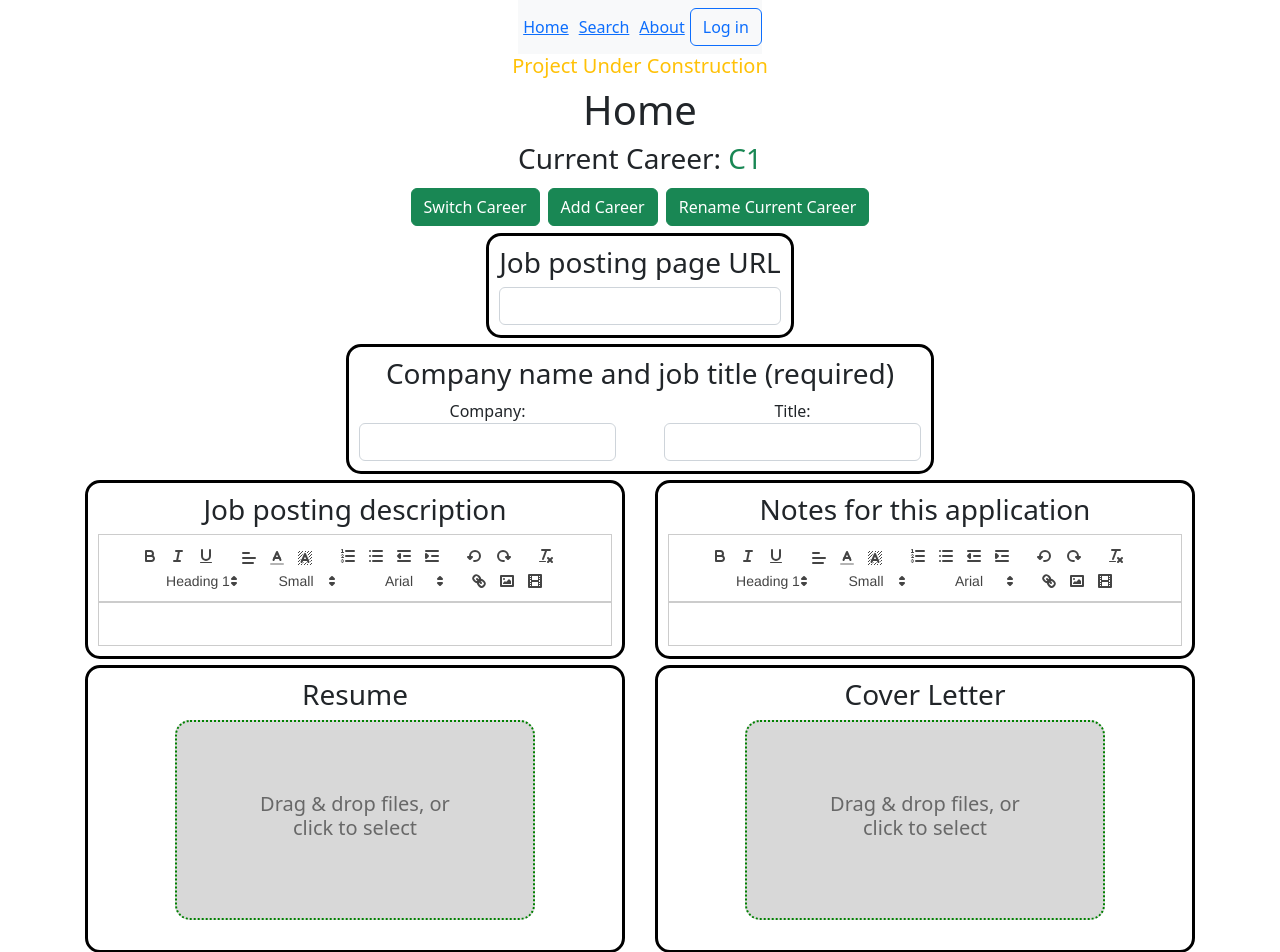
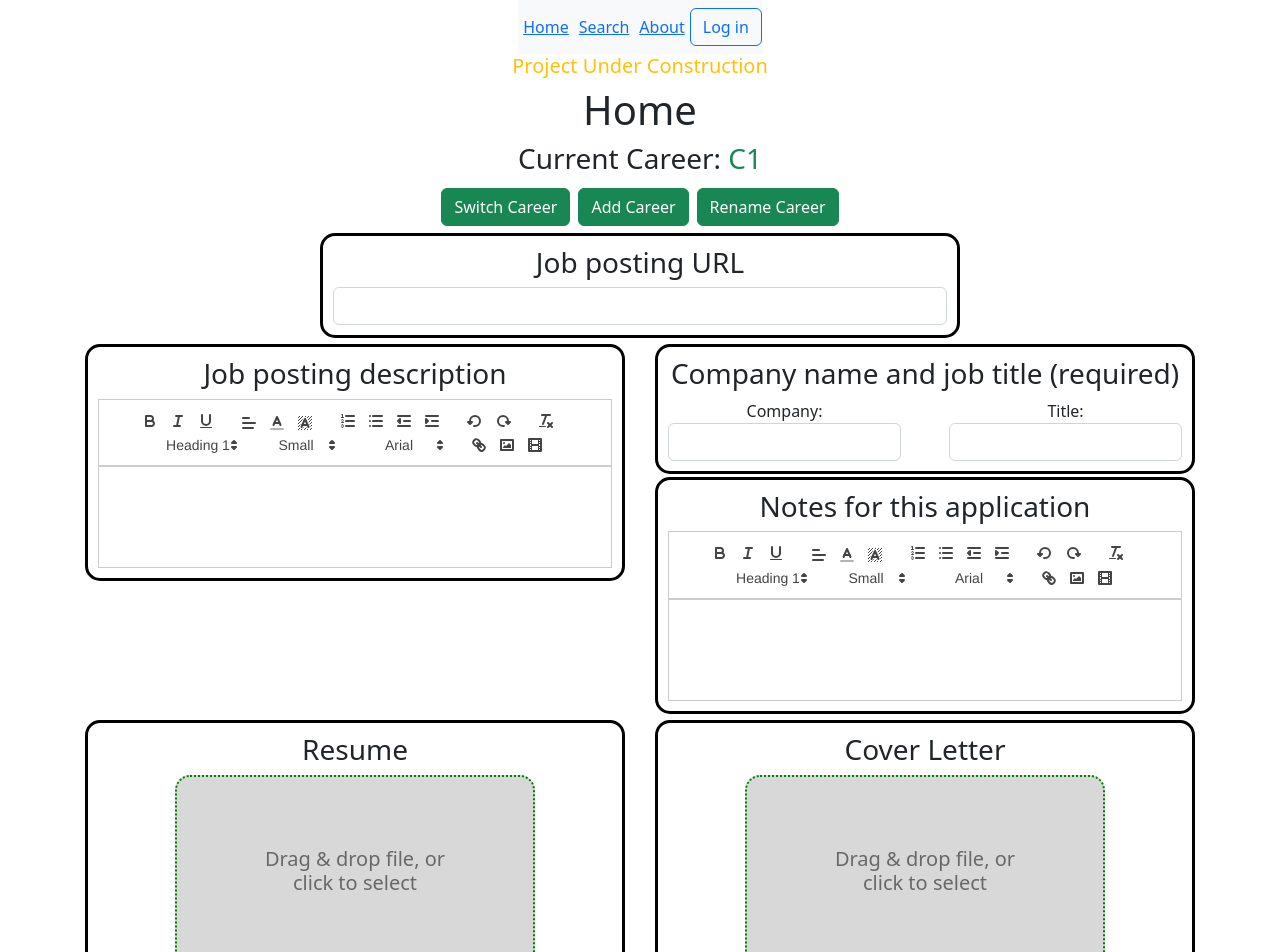
Before and after one commit to jonro2955/job-tracker-client, a React (Create React App) app: page /#/ in a window 1280 px wide. Shown: the top 952 px of the page. Built offline with nearby package versions, Linux system fonts and the light colour scheme.

Commit message:
Move file preview text inside file drop zone

```diff
--- a/src/components/BtnCareerRenamer.js
+++ b/src/components/BtnCareerRenamer.js
@@ -61,7 +61,7 @@ export default function BtnCareerRenamer({ careersList, setCareersList, currentC
     <div>
       <div className="dropdown">
         <button type="button" className="btn btn-success m-1" onClick={toggleModal}>
-          Rename Current Career
+          Rename Career
         </button>
         <Modal isOpen={modalOn} toggle={toggleModal}>
           <ModalHeader toggle={toggleModal}>
--- a/src/components/Step1URL.js
+++ b/src/components/Step1URL.js
@@ -2,8 +2,8 @@ import React from "react";
 
 export default function Step1({ setPostingURL }) {
   return (
-    <div className="step w-md-75">
-      <h3 id="step1Heading">Job posting page URL</h3>
+    <div className="step w-50">
+      <h3 id="step1Heading">Job posting URL</h3>
       <input
         id="jobPostingURL"
         name="jobPostingURL"
--- a/src/components/Step3Desc.js
+++ b/src/components/Step3Desc.js
@@ -135,9 +135,10 @@ export default function Step3({ id, name, value, onChange }) {
         {CustomToolbar(id)}
         <ReactQuill
           ref={quillRef}
-          style={{ backgroundColor: "white" }}
+          style={{ backgroundColor: "white", minHeight: "100px" }}
           theme="snow"
-          defaultValue={value}
+          // defaultValue={value}
+          value={value}
           onChange={onChange}
           modules={quillModules}
           formats={quillFormats}
--- a/src/components/Step4Notes.js
+++ b/src/components/Step4Notes.js
@@ -135,9 +135,10 @@ export default function Step4({ id, value, onChange }) {
         {CustomToolbar(id)}
         <ReactQuill
           ref={quillRef}
-          style={{ backgroundColor: "white" }}
+          style={{ backgroundColor: "white", minHeight: "100px" }}
           theme="snow"
-          defaultValue={value}
+          // defaultValue={value}
+          value={value}
           onChange={onChange}
           modules={quillModules}
           formats={quillFormats}
--- a/src/components/Step5Resume.js
+++ b/src/components/Step5Resume.js
@@ -11,26 +11,18 @@ export default function Step5({ setResumeFile, resumeDisplayFile, setResumeDispl
           <section>
             <div {...getRootProps({ className: "dropzone" })}>
               <input {...getInputProps()} />
-              <h5>Drag & drop files, or click to select</h5>
-            </div>
-            <div>
-              {resumeDisplayFile.name && (
+
+              {resumeDisplayFile.name ? (
                 <div>
                   <span className="text-primary">
-                    <strong>{resumeDisplayFile.name}</strong> - {resumeDisplayFile.size} bytes
-                    &nbsp;
-                    <button
-                      className="btn btn-outline-success"
-                      onClick={() => {
-                        setResumeDisplayFile({});
-                      }}
-                    >
-                      x
-                    </button>
+                    <strong>{resumeDisplayFile.name}</strong> <br/>( {resumeDisplayFile.size} bytes)
                   </span>
                 </div>
+              ) : (
+                <h5>Drag & drop file, or click to select</h5>
               )}
             </div>
+            {/*  */}
           </section>
         )}
       </Dropzone>
--- a/src/components/Step6CL.js
+++ b/src/components/Step6CL.js
@@ -1,7 +1,11 @@
 import React from "react";
 import Dropzone from "react-dropzone";
 
-export default function Step6({ setCoverLetterFile, coverLetterDisplayFile, setCoverLetterDisplayFile }) {
+export default function Step6({
+  setCoverLetterFile,
+  coverLetterDisplayFile,
+  setCoverLetterDisplayFile,
+}) {
   return (
     <div className="step w-md-75">
       <h3>Cover Letter</h3>
@@ -10,24 +14,15 @@ export default function Step6({ setCoverLetterFile, coverLetterDisplayFile, setC
           <section>
             <div {...getRootProps({ className: "dropzone" })}>
               <input {...getInputProps()} />
-              <h5>Drag & drop files, or click to select</h5>
-            </div>
-            <div>
-              {coverLetterDisplayFile.name && (
+              {coverLetterDisplayFile.name ? (
                 <div>
                   <span className="text-primary">
-                    <strong>{coverLetterDisplayFile.name}</strong> - {coverLetterDisplayFile.size} bytes
-                    &nbsp;
-                    <button
-                      className="btn btn-outline-success"
-                      onClick={() => {
-                        setCoverLetterDisplayFile({});
-                      }}
-                    >
-                      x
-                    </button>
+                    <strong>{coverLetterDisplayFile.name}</strong> <br />(
+                    {coverLetterDisplayFile.size} bytes)
                   </span>
                 </div>
+              ) : (
+                <h5>Drag & drop file, or click to select</h5>
               )}
             </div>
           </section>
--- a/src/pages/HomePage.js
+++ b/src/pages/HomePage.js
@@ -129,7 +129,7 @@ export default function HomePage() {
     setJobTitle("");
     setJobNotes("");
     setByteaResume([]);
-    setByteaCoverLetter([])
+    setByteaCoverLetter([]);
     let nodeList = document.getElementsByTagName("input");
     let nodeListConvertedToArray = Array.prototype.slice.call(nodeList);
     nodeListConvertedToArray.forEach((input) => {
@@ -165,7 +165,6 @@ export default function HomePage() {
         />
       </div>
       <Step1URL setPostingURL={setPostingURL} />
-      <Step2NameTitle setCompanyName={setCompanyName} setJobTitle={setJobTitle} />
       <div className="container">
         <div className="row">
           <div className="col">
@@ -177,6 +176,7 @@ export default function HomePage() {
             />
           </div>
           <div className="col">
+            <Step2NameTitle setCompanyName={setCompanyName} setJobTitle={setJobTitle} />
             <Step4Notes id="step4editor" value={jobNotes} onChange={setJobNotes} />
           </div>
         </div>
--- a/src/style.css
+++ b/src/style.css
@@ -38,3 +38,6 @@
   cursor: pointer;
   margin-bottom: 20px;
 }
+.ql-editor {
+  min-height: 100px;
+}
```
Also changed, not shown: src/pages/AppViewerPage.js (renamed from src/pages/AppPage.js), 1 other file (tests, documents, lock files or other folders).
